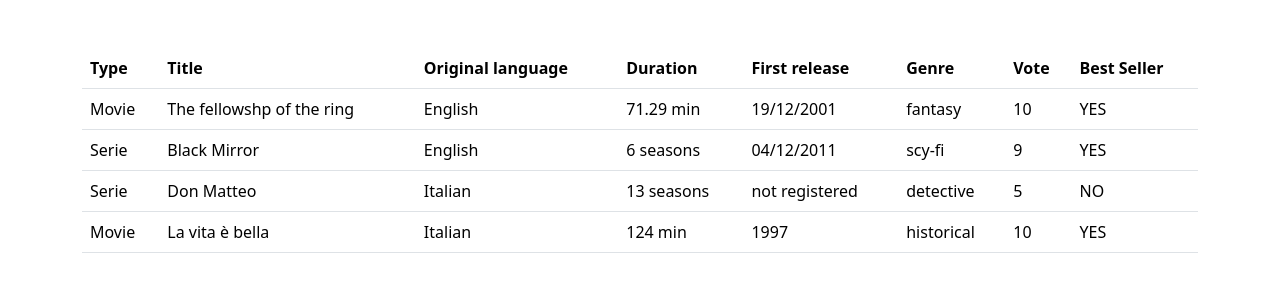
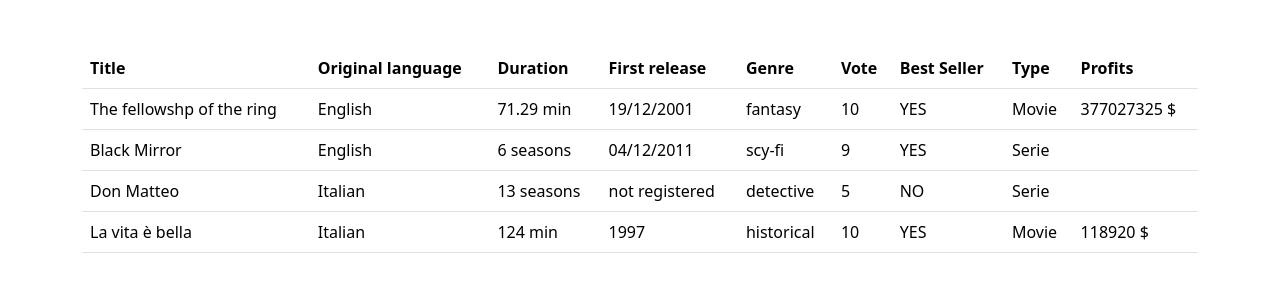
Before and after one commit to SerenaMalusa/php-oop-1, a PHP site: page / in a window 1280 px wide. Shown: the top 300 px of the page. Run offline with PHP 8.4, Linux system fonts and the light colour scheme.

Commit message:
feat: add profits in page

```diff
--- a/Partials/Production_row.php
+++ b/Partials/Production_row.php
@@ -1,5 +1,4 @@
 <tr>
-    <td><?= get_class($production) ?></td>
     <td><?= $production->title ?></td>
     <td><?= $production->og_language ?></td>
     <td>
@@ -13,4 +12,10 @@
     <td><?= $production->genre->name ?></td>
     <td><?= $production->get_vote() ?></td>
     <td><?= ($production->is_best_seller) ? 'YES' : 'NO' ?></td>
+    <td><?= get_class($production) ?></td>
+    <?php if ($production instanceof Movie) { ?>
+        <td><?= $production->get_profits() ?> $</td>
+    <?php } else { ?>
+        <td> </td>
+    <?php } ?>
 </tr>
--- a/index.php
+++ b/index.php
@@ -35,7 +35,6 @@ require_once __DIR__ . '/db/Productions.php';
         <table class="table mt-5">
             <thead>
                 <tr>
-                    <th scope="col">Type</th>
                     <th scope="col">Title</th>
                     <th scope="col">Original language</th>
                     <th scope="col">Duration</th>
@@ -43,6 +42,8 @@ require_once __DIR__ . '/db/Productions.php';
                     <th scope="col">Genre</th>
                     <th scope="col">Vote</th>
                     <th scope="col">Best Seller</th>
+                    <th scope="col">Type</th>
+                    <th scope="col">Profits</th>
                 </tr>
             </thead>
             <tbody>
```
